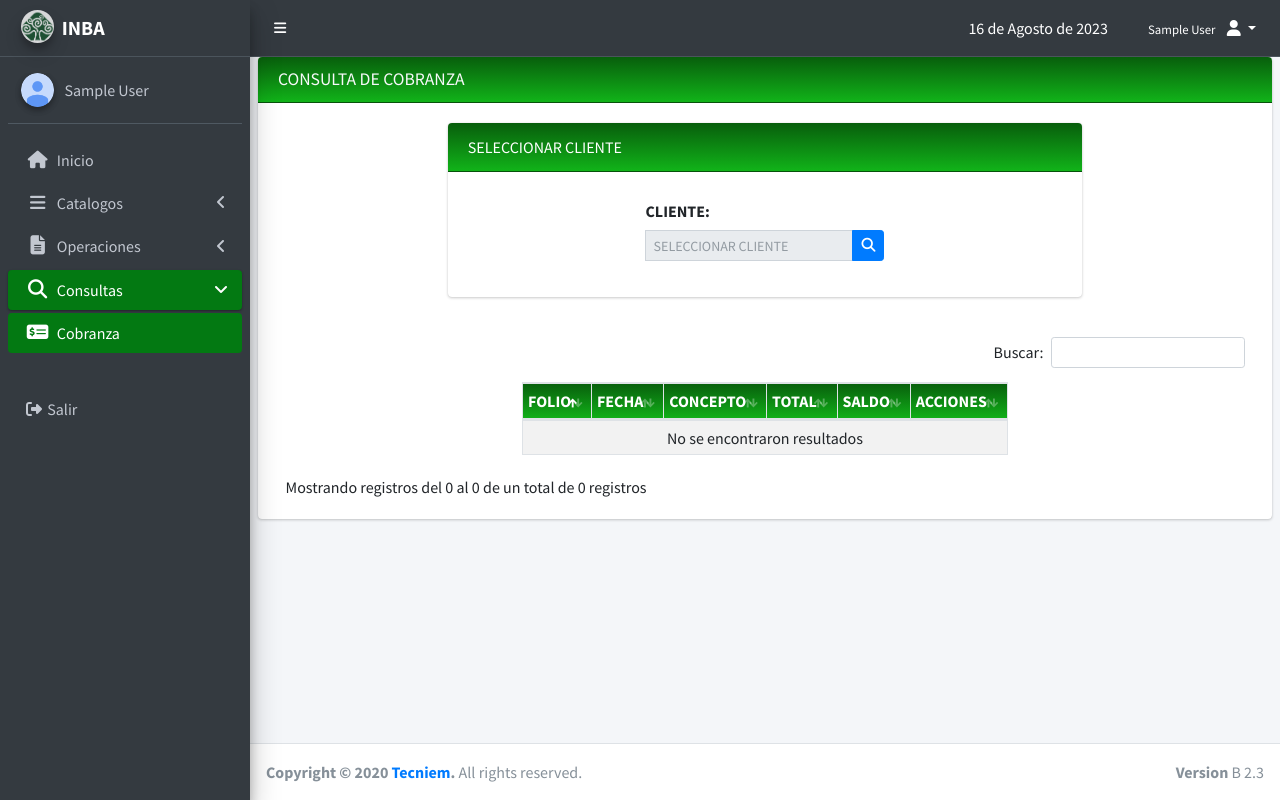
After one commit to isivroag/wbosque, a PHP site: page /cntacobranza.php in a window 1280 px wide. The commit adds this page. Run offline with PHP 8.4, Linux system fonts and the light colour scheme; the visitor is signed in with stand-in values (Sample User, id 1); tables that the repository leaves empty or names only in its code hold one stand-in row (values such as "Sample post"); some libraries are stand-ins or nearby versions.

Commit message:
ACT15AGO23 6:00PM

```diff
--- a/bd/conexion.php
+++ b/bd/conexion.php
@@ -2,11 +2,20 @@
     class conn{
 
         function connect(){
-
+       //REMOTO
+       /*
             define('servidor','bosquedelasanimas.com.mx');
             define('bd_nombre','bosquede_inba');
             define('usuario','bosquede_sistema');
             define('password','Gpoferche2022#');
+            */
+//LOCAL
+            define('servidor','localhost');
+            define('bd_nombre','bosquede_inba');
+            define('usuario','root');
+            define('password','');
+
+            //USUARIO PARA ENTRAR admin CONTRASEÑA 12345
 
             $opciones=array(PDO::MYSQL_ATTR_INIT_COMMAND => 'SET NAMES utf8');
 
--- /dev/null
+++ b/cntacobranza.php
@@ -0,0 +1,218 @@
+<?php
+$pagina = "cntacobranza";
+
+include_once "templates/header.php";
+include_once "templates/barra.php";
+include_once "templates/navegacion.php";
+
+
+
+
+include_once 'bd/conexion.php';
+$objeto = new conn();
+$conexion = $objeto->connect();
+
+
+
+$message = "";
+
+if (isset($_GET['id_clie'])) {
+    $id_clie = $_GET['id_clie'];
+
+    $consulta = "SELECT clave,nombre FROM cliente where clave='$id_clie' ORDER BY clave";
+    $resultado = $conexion->prepare($consulta);
+    $resultado->execute();
+    $data = $resultado->fetchAll(PDO::FETCH_ASSOC);
+    foreach ($data as $row){
+        $cliente=$row['nombre'];
+
+    }
+
+    $consulta = "SELECT clave,nombre FROM cliente ORDER BY clave";
+    $resultado = $conexion->prepare($consulta);
+    $resultado->execute();
+    $data = $resultado->fetchAll(PDO::FETCH_ASSOC);
+
+
+    $consulta = "SELECT venta.folio_venta,venta.folio_presupuesto,venta.clave_proyecto,presupuesto.concepto,venta.fecha,venta.total,venta.saldo
+    FROM venta JOIN presupuesto
+    WHERE venta.folio_presupuesto = presupuesto.folio AND venta.clave_cliente='$id_clie'";
+    $resultado = $conexion->prepare($consulta);
+    $resultado->execute();
+    $datalotes = $resultado->fetchAll(PDO::FETCH_ASSOC);
+
+}else{
+    $id_clie="";
+    $cliente="";
+    $consulta = "SELECT clave,nombre FROM cliente ORDER BY clave";
+    $resultado = $conexion->prepare($consulta);
+    $resultado->execute();
+    $data = $resultado->fetchAll(PDO::FETCH_ASSOC);
+
+}
+
+?>
+
+<link rel="stylesheet" href="plugins/datatables-bs4/css/dataTables.bootstrap4.min.css">
+<link rel="stylesheet" href="plugins/datatables-responsive/css/responsive.bootstrap4.min.css">
+
+<!-- Content Wrapper. Contains page content -->
+<div class="content-wrapper">
+    <!-- Content Header (Page header) -->
+
+
+    <!-- Main content -->
+    <section class="content">
+
+        <!-- Default box -->
+        <div class="card">
+            <div class="card-header bg-gradient-green text-light">
+                <h1 class="card-title mx-auto">CONSULTA DE COBRANZA</h1>
+            </div>
+
+            <div class="card-body">
+
+
+
+                <div class="container-fluid">
+                    <div class="row justify-content-center">
+                        <div class="col-sm-8">
+                            <div class="card">
+                                <div class="card-header bg-gradient-green">
+                                    SELECCIONAR CLIENTE
+                                </div>
+
+                                <div class="card-body ">
+                                    <div class="row justify-content-center mb-3">
+                                        <div class="col-sm-5">
+                                            <div class="input-group input-group-sm">
+                                                <label for="obra" class="col-form-label">CLIENTE:</label>
+                                                <div class="input-group input-group-sm">
+                                                    <input type="hidden" class="form-control" name="id_clie" id="id_clie" value="<?php echo $id_clie; ?>">
+                                                    <input type="text" class="form-control" name="cliente" id="cliente" disabled placeholder="SELECCIONAR CLIENTE" value="<?php echo $cliente; ?>">
+
+                                                        <span class="input-group-append">
+                                                            <button id="bcliente" type="button" class="btn btn-sm btn-primary"><i class="fas fa-search"></i></button>
+                                                        </span>
+
+                                                </div>
+
+                                            </div>
+                                        </div>
+                                    </div>
+
+
+                                </div>
+                            </div>
+                        </div>
+
+                    </div>
+                    <br>
+                    <div class="row">
+                        <div class="col-lg-12">
+                            <div class="table-responsive">
+                                <table name="tablaV" id="tablaV" class="table table-sm table-striped table-bordered table-condensed text-nowrap w-auto mx-auto" style="width:100%">
+                                    <thead class="text-center bg-gradient-green">
+                                        <tr>
+                                            <th>FOLIO</th>
+                                            <th>FECHA</th>
+                                            <th>CONCEPTO</th>
+                                            <th>TOTAL</th>
+                                            <th>SALDO</th>
+                                            <th>ACCIONES</th>
+                                        </tr>
+                                    </thead>
+                                    <tbody>
+                                        <?php
+                                            if($id_clie <> ""){
+
+
+                                            foreach($datalotes as $row){
+                                        ?>
+                                        <tr>
+                                            <td><?php echo $row['folio_venta']?></td>
+                                            <td><?php echo $row['fecha']?></td>
+                                            <td><?php echo $row['concepto']?></td>
+                                            <td class="text-right"><?php echo "$ ".number_format($row['total'],2)?></td>
+                                            <td class="text-right"><?php echo "$ ".number_format($row['saldo'],2)?></td>
+                                            <td></td>
+                                        </tr>
+                                        <?php
+                                        }
+                                        }
+                                        ?>
+                                    </tbody>
+
+                                </table>
+                            </div>
+                        </div>
+                    </div>
+                </div>
+
+            </div>
+            <!-- /.card-body -->
+
+            <!-- /.card-footer-->
+        </div>
+        <!-- /.card -->
+
+    </section>
+
+ <!-- INICIA BUSCAR CLIENTE -->
+    <section>
+        <div class="container-fluid">
+
+            <!-- Default box -->
+            <div class="modal fade" id="modalCliente" tabindex="-1" role="dialog" aria-labelledby="exampleModalLabel" aria-hidden="true">
+                <div class="modal-dialog modal-lg modal-md" role="document">
+                    <div class="modal-content w-auto">
+                        <div class="modal-header bg-gradient-green">
+                            <h5 class="modal-title" id="exampleModalLabel">BUSCAR CLIENTE</h5>
+
+                        </div>
+                        <br>
+                        <div class="table-hover table-responsive w-auto" style="padding:15px">
+                            <table name="tablaCliente" id="tablaCliente" class="table table-sm  table-striped table-bordered table-condensed" style="width:100%">
+                                <thead class="text-center bg-gradient-green">
+                                    <tr>
+
+                                        <th>CLAVE</th>
+                                        <th>NOMBRE</th>
+                                        <th>ACCIONES</th>
+                                    </tr>
+                                </thead>
+                                <tbody>
+                                    <?php
+                                    foreach ($data as $datc) {
+                                    ?>
+                                        <tr>
+
+                                            <td><?php echo $datc['clave'] ?></td>
+                                            <td><?php echo $datc['nombre'] ?></td>
+                                            <td></td>
+                                        </tr>
+                                    <?php
+                                    }
+                                    ?>
+                                </tbody>
+                            </table>
+                        </div>
+                    </div>
+                </div>
+            </div>
+        </div>
+    </section>
+
+
+    <!-- /.content -->
+</div>
+
+
+<?php include_once 'templates/footer.php'; ?>
+
+<script src="fjs/cntacobranza.js?v=<?php echo (rand()); ?>"></script>
+<script src="plugins/datatables/jquery.dataTables.min.js"></script>
+<script src="plugins/datatables-bs4/js/dataTables.bootstrap4.min.js"></script>
+<script src="plugins/datatables-responsive/js/dataTables.responsive.min.js"></script>
+<script src="plugins/datatables-responsive/js/responsive.bootstrap4.min.js"></script>
+<script src="plugins/sweetalert2/sweetalert2.all.min.js"></script>
--- a/templates/navegacion.php
+++ b/templates/navegacion.php
@@ -89,12 +89,12 @@
           </li>
         <?php } ?>
 
-        <li class="nav-item has-treeview <?php echo ($pagina == 'cntacompras'  ) ? "menu-open" : ""; ?>">
+        <li class="nav-item has-treeview <?php echo ($pagina == 'cntacompras') ? "menu-open" : ""; ?>">
 
 
-          <a href="#" class="nav-link <?php echo ($pagina == 'cntacompras'  ) ? "active" : ""; ?>">
+          <a href="#" class="nav-link <?php echo ($pagina == 'cntacompras') ? "active" : ""; ?>">
 
-              <i class="fa-solid fa-file-lines nav-icon"></i>
+            <i class="fa-solid fa-file-lines nav-icon"></i>
             <p>
               Operaciones
 
@@ -118,7 +118,33 @@
         </li>
 
 
+        <li class="nav-item has-treeview <?php echo ($pagina == 'cntacobranza') ? "menu-open" : ""; ?>">
 
+
+          <a href="#" class="nav-link <?php echo ($pagina == 'cntacobranza') ? "active" : ""; ?>">
+
+            <i class="fa-solid fa-magnifying-glass nav-icon"></i>
+            <p>
+              Consultas
+
+              <i class="right fas fa-angle-left"></i>
+            </p>
+          </a>
+          <ul class="nav nav-treeview">
+
+
+            <li class="nav-item">
+              <a href="cntacobranza.php" class="nav-link <?php echo ($pagina == 'cntacobranza') ? "active seleccionado" : ""; ?>  ">
+
+                <i class="fa-solid fa-money-check-dollar   nav-icon"></i>
+                <p>Cobranza</p>
+              </a>
+            </li>
+
+
+
+          </ul>
+        </li>
 
 
         <?php if ($_SESSION['s_rol'] == '3') {
```
Also changed, not shown: fjs/cntacobranza.js (added, +92 -0 lines).
